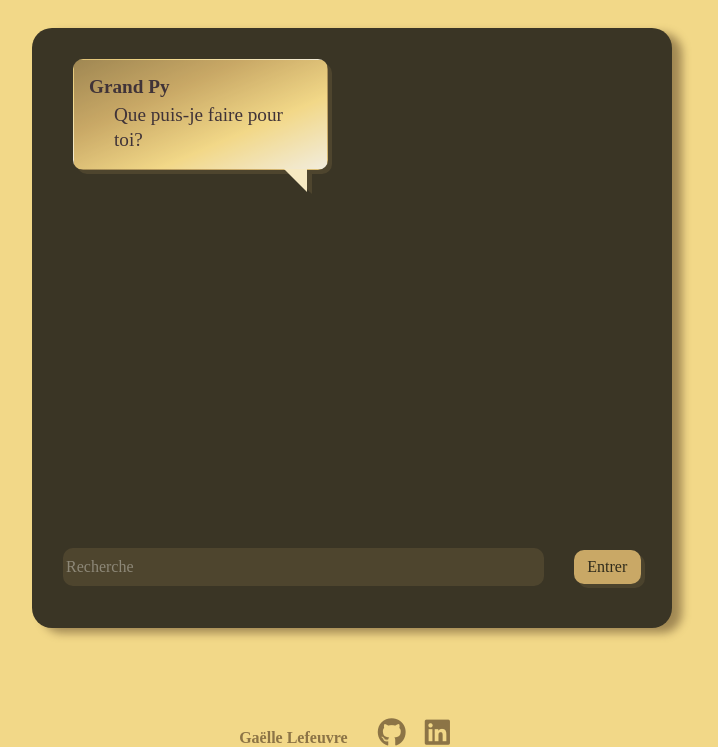
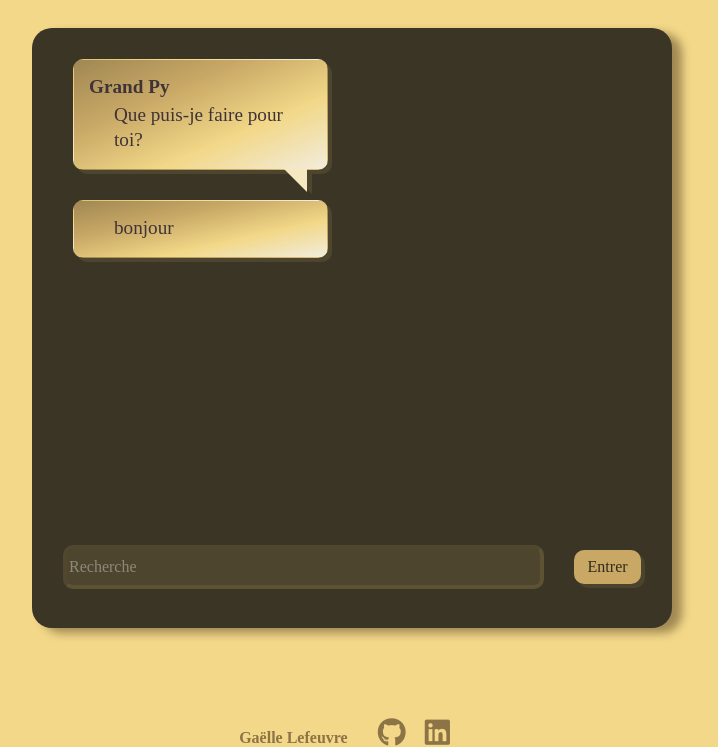
Before and after one commit to Melissendra/grandPyBot, a Flask app: page / in a window 1280 px wide. Shown: the part 172-919 px from the top of the page, without its empty margins (288-1006 px from the left). Run offline with Flask 2, Linux system fonts and the light colour scheme; some libraries are stand-ins or nearby versions.

Commit message:
some perspective added in the input space

```diff
--- a/papybot/static/css/style.css
+++ b/papybot/static/css/style.css
@@ -87,6 +87,19 @@ p:last-of-type{
     position: relative;
 }
 
+.userSentence{
+    background: linear-gradient(to left top, #f2f2f2, #F2D888, #bf9d5e, #8c7446);
+    border: 1px solid transparent;
+    border-radius: 10px;
+    box-shadow: 4px 4px 0 rgba(140, 116, 70, 0.2);
+    font-size: 1.2rem;
+    line-height: 1.3;
+    margin: 30px 40px;
+    max-width: 35%;
+    padding: 15px;
+    position: relative;
+}
+
 .arrow{
     border-left: 21px solid transparent;
     border-top: 20px solid rgba(140, 116, 70, 0.2);
@@ -118,8 +131,9 @@ p:last-of-type{
     align-self: center;
     background-color:rgba(140, 116, 70, 0.2);
     color: #BF9D5E;
-    border: 1px solid transparent;
+    border: 4px solid rgba(140, 116, 70, 0.2);
     border-radius: 10px;
+    border-style: inset;
     margin-right: 30px;
 }
 
--- a/papybot/templates/index.html
+++ b/papybot/templates/index.html
@@ -7,6 +7,9 @@
             <p><strong>Grand Py</strong></p>
             <p class="sentence">Que puis-je faire pour toi?</p>
             <div class="arrow"></div>
+        </div>
+        <div class="userSentence">
+            <p class="sentence">bonjour</p>
         </div>
     </div>
     <div class="botQuestion">
```
Also changed, not shown: scss/style.scss (added).
